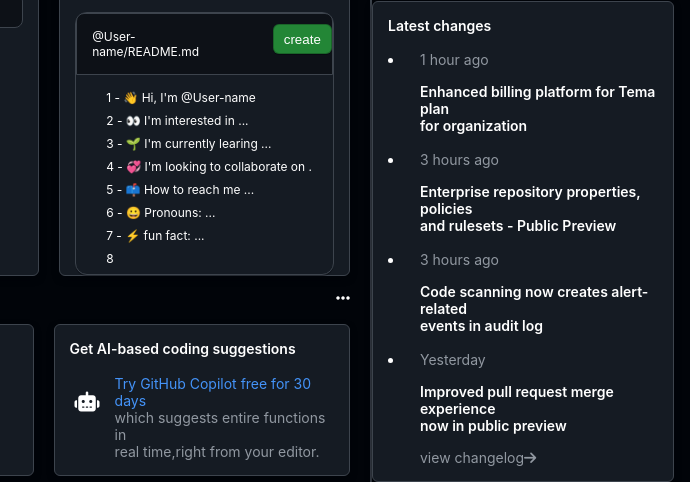
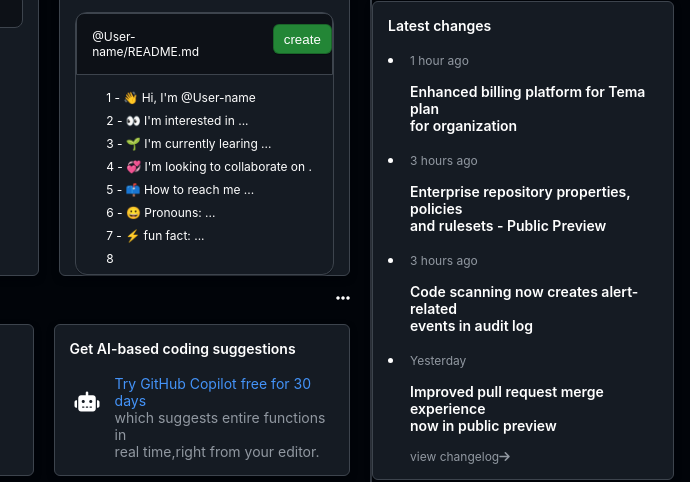
Before and after one commit to Dawit-Belayneh/100-WebPagePro, a plain HTML site: page 007-Git/home.html in a window 1280 px wide. Shown: the part 318-800 px from the top of the page, 590-1280 px from the left. Drawn offline with nearby package versions, Linux system fonts and the light colour scheme.

Commit message:
github dashboard

```diff
--- a/007-Git/home.css
+++ b/007-Git/home.css
@@ -532,6 +532,16 @@ li{
     margin-left: 32px;
 }
 
-.list ul{
+.list ul li h4{
+    margin-left: 5px;
+    color: white;
+}
 
+.list ul li a:hover{
+    text-decoration: underline;
 }
+
+.list ul li p{
+    margin-left: 5px;
+    font-size: 12px;
+}
--- a/007-Git/home.html
+++ b/007-Git/home.html
@@ -212,25 +212,25 @@
                 <ul>
                     <li>
                         <p>1 hour ago</p>
-                        <h4>Enhanced billing platform for Tema plan <br>
-                        for organization</h4>
+                        <a href="#"><h4>Enhanced billing platform for Tema plan <br>
+                        for organization</h4></a>
                     </li>
                     <li>
                         <p>3 hours ago</p>
-                        <h4>Enterprise repository properties, policies <br>
-                        and rulesets - Public Preview</h4>
+                        <a href="#"><h4>Enterprise repository properties, policies <br>
+                        and rulesets - Public Preview</h4></a>
                     </li>
                     <li>
                         <p>3 hours ago</p>
-                        <h4>Code scanning now creates alert-related <br>
-                        events in audit log</h4>
+                        <a href="#"><h4>Code scanning now creates alert-related <br>
+                        events in audit log</h4></a>
                     </li>
                     <li>
                         <p>Yesterday</p>
-                       <h4>Improved pull request merge experience <br>
+                       <a href="#"><h4>Improved pull request merge experience <br>
                           now in public preview
-                        </h4>
-                        <p>view changelog<i class="fa-solid fa-arrow-right"></i></p>
+                        </h4></a>
+                        <a href="#"><p>view changelog<i class="fa-solid fa-arrow-right"></i></p></a>
                     </li>
                 </ul>
             </div>
```
